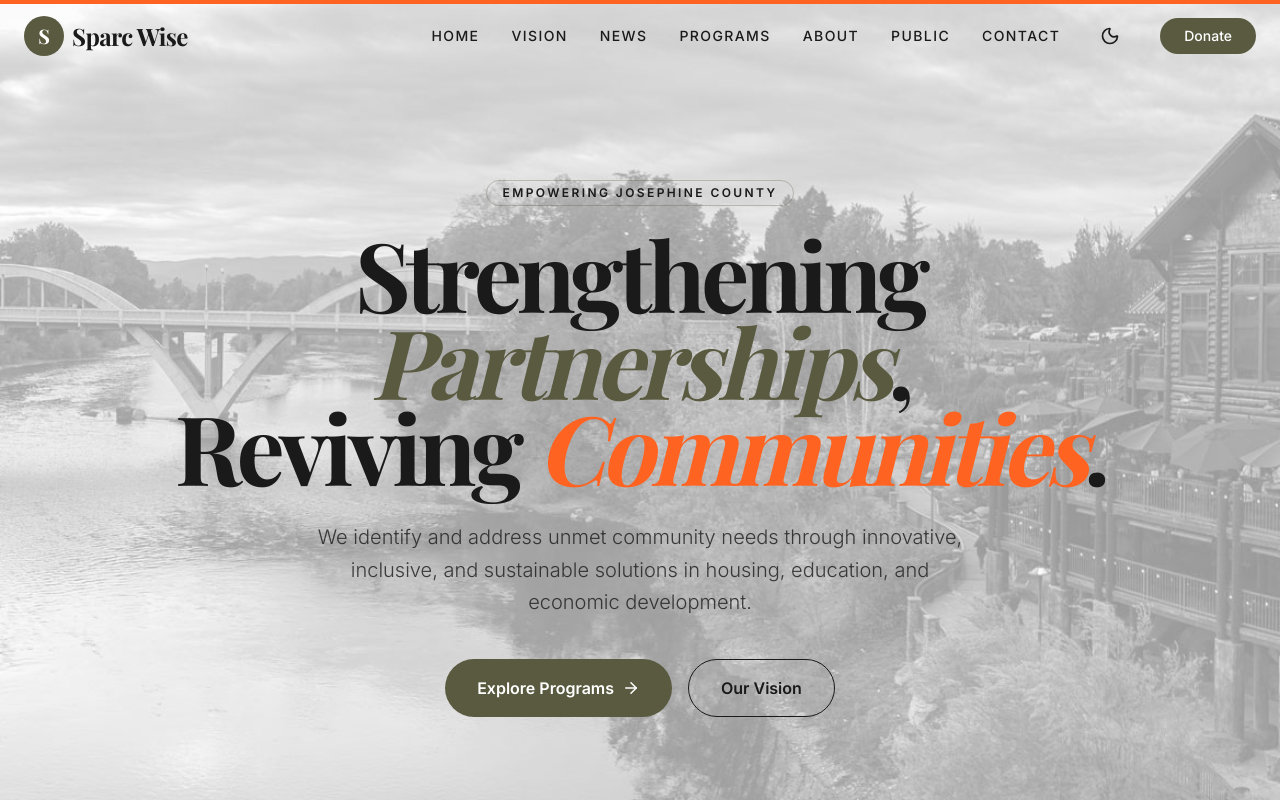
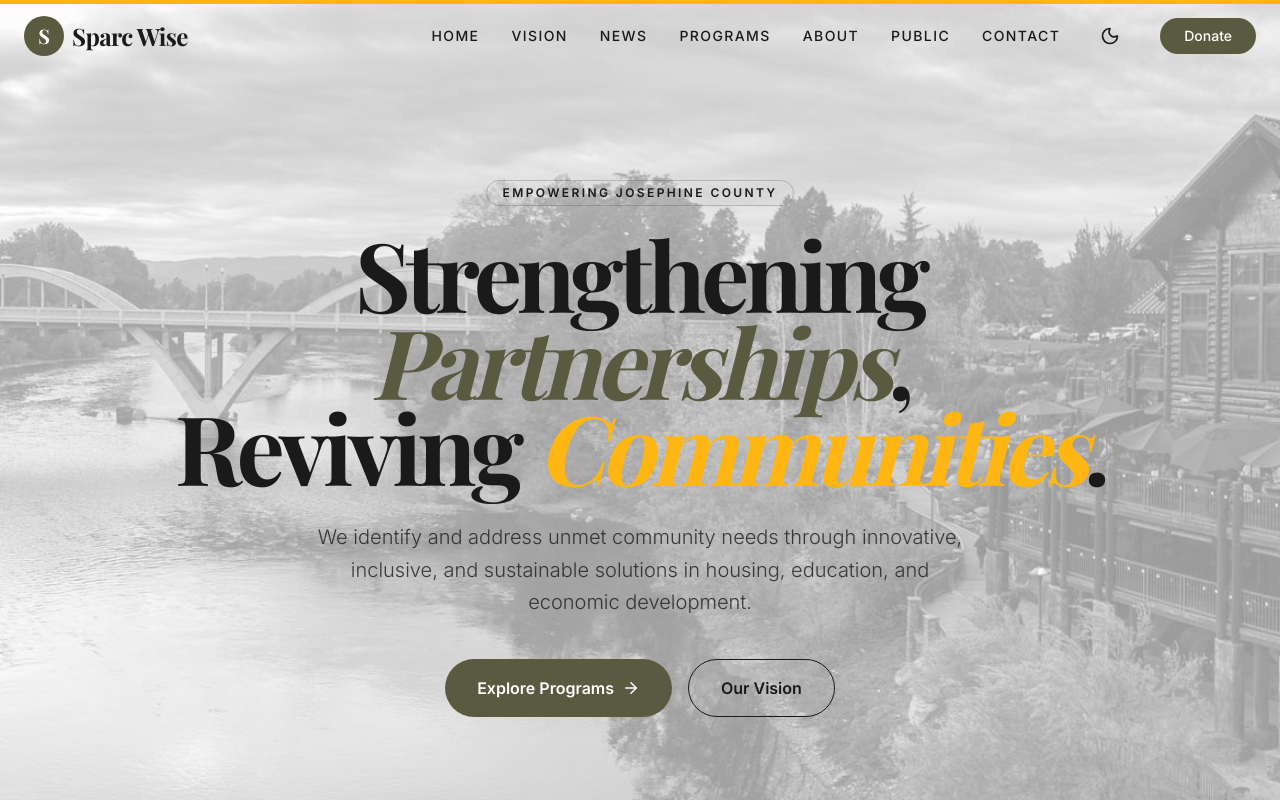
Before and after one commit to mastereljay/Sparc-Wise-Website, a React (Vite) app: page / in a window 1280 px wide. Shown: the top 802 px of the page. Built offline with nearby package versions, Linux system fonts and the light colour scheme; a web font is replaced by a local one.

Commit message:
chore: replace accent color #FF6321 (orange) with #FFB612 (gold)

```diff
--- a/src/App.tsx
+++ b/src/App.tsx
@@ -567,7 +567,7 @@ export default function App() {
                   <ul className="space-y-4">
                     {program.details.map((detail, i) => (
                       <li key={i} className="flex items-start gap-4 text-sm opacity-80 group-hover:opacity-100 transition-opacity">
-                        <div className="w-2.5 h-2.5 rounded-full bg-accent mt-1.5 shrink-0 shadow-[0_0_15px_rgba(255,99,33,0.6)]" />
+                        <div className="w-2.5 h-2.5 rounded-full bg-accent mt-1.5 shrink-0 shadow-[0_0_15px_rgba(255,182,18,0.6)]" />
                         {detail}
                       </li>
                     ))}
--- a/src/index.css
+++ b/src/index.css
@@ -8,7 +8,7 @@
   --font-mono: "JetBrains Mono", ui-monospace, SFMono-Regular, monospace;
 
   --color-primary: #5A5A40; /* Olive/Earth tone from Recipe 6 */
-  --color-accent: #FF6321; /* Bold orange from Recipe 10 */
+  --color-accent: #FFB612; /* Gold accent */
 }
 
 @layer base {
```
